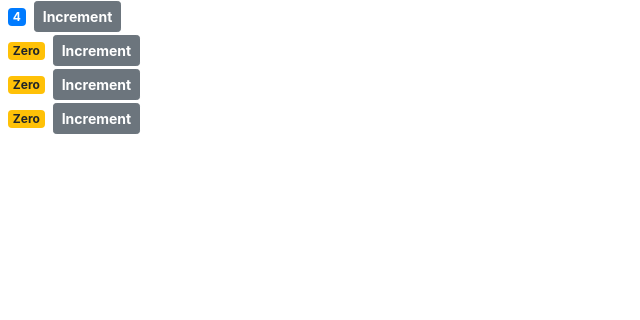
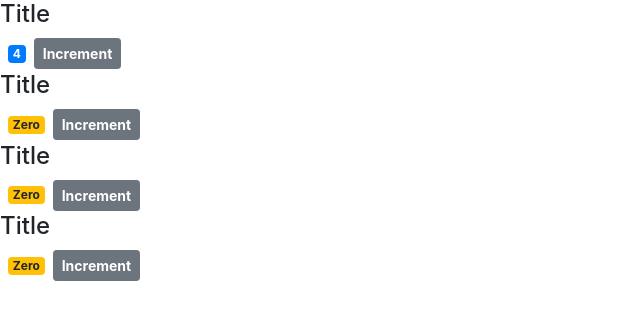
Before and after one commit to shafeek2112/react-app, a React (Create React App) app: page / in a window 1280 px wide. Shown: the top 320 px of the page, without its empty margins (0-640 px from the left). Built offline with nearby package versions, Linux system fonts and the light colour scheme.

Commit message:
Passing children to another component

```diff
--- a/src/components/counter.jsx
+++ b/src/components/counter.jsx
@@ -42,6 +42,8 @@
         console.log(this.props);
         return (
             <div>
+
+                {this.props.children}
                 <span style={this.style} className={this.getBadgeClassNames()} >{ this.countFormat() }</span>
 
                 {/* Beloe on onClick = we are passing the simple arrow function to handole the parameter, otherwise we cannot send the parameter to 'handleIncrement' function  */}
--- a/src/components/counters.jsx
+++ b/src/components/counters.jsx
@@ -19,9 +19,11 @@
 
         return (
             <div>
-                { this.state.counters.map( counter =>
-                    <Counter key={counter.id} value={counter.value} selected='true' />
-                )}
+                { this.state.counters.map( counter => (
+                    <Counter key={counter.id} value={counter.value} >
+                        <h4>Title</h4>
+                    </Counter>
+                ))}
             </div>
         );
     }
```
